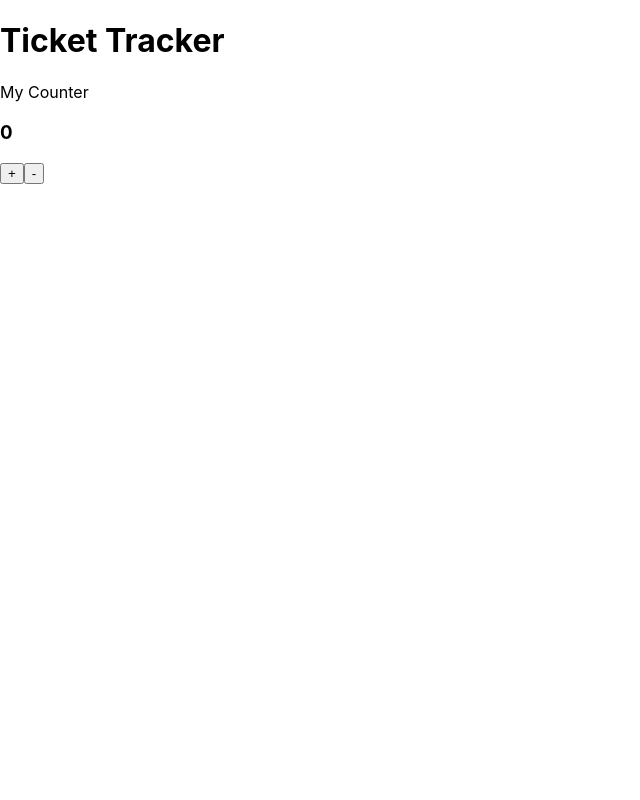
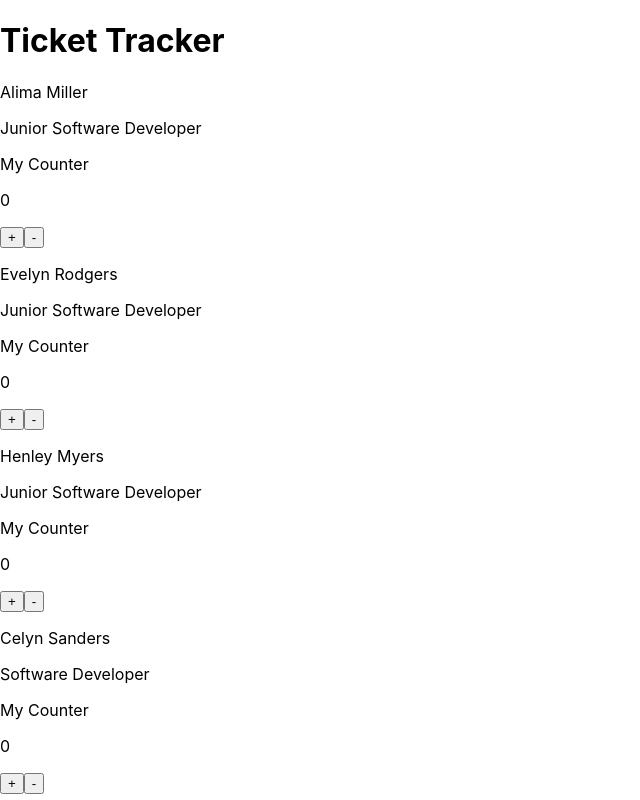
Before and after one commit to Adaz99/React-Project, a React (Create React App) app in the folder my-app/: page / in a window 1280 px wide. Shown: the top 800 px of the page, without its empty margins (0-640 px from the left). Built offline with nearby package versions, Linux system fonts and the light colour scheme.

Commit message:
displaying user names and roles with a counter

```diff
--- a/my-app/src/App.jsx
+++ b/my-app/src/App.jsx
@@ -1,17 +1,22 @@
 // App.jsx
 import "./App.scss";
 import Counter from "./Components/Counter/Counter";
+import Header from "./Components/Header/Header";
+import teamData from "../src/Data/data";
 
 const App = () => {
+  const teamInfo = teamData.map((user) => {
+    return <Header name={user.name} role={user.role} />;
+  });
   return (
     <div className="app">
       <header className="greeting">
         <h1 className="greeting__heading">Ticket Tracker</h1>
-        <Counter />
+        <p>{teamInfo}</p>
+        <Header />
       </header>
     </div>
   );
 };
 
-
 export default App;
--- a/my-app/src/Components/Counter/Counter.jsx
+++ b/my-app/src/Components/Counter/Counter.jsx
@@ -19,7 +19,7 @@ const minus = () => {
 return (
     <div className="counter">
         <p>My Counter</p>
-        <h3>{counter}</h3>
+        <p>{counter}</p>
         <button onClick={plus}>+</button>
         <button onClick={minus}>-</button>
 
--- /dev/null
+++ b/my-app/src/Components/Header/Header.jsx
@@ -0,0 +1,16 @@
+import "./Header.scss";
+import Counter from "../Counter/Counter";
+
+const Header = (props) => {
+  const { name, role } = props;
+
+  return (
+    <div>
+       <p>{name}</p>
+       <p>{role}</p>
+      <Counter />
+     </div>
+  );
+};
+
+export default Header;
--- a/my-app/src/Data/data.js
+++ b/my-app/src/Data/data.js
@@ -1,4 +1,4 @@
-const team = [
+const teamData = [
     {
       id: 1,
       name: "Alima Miller",
@@ -50,4 +50,4 @@ const team = [
       role: "Hard Man"
     },
   ]
-  export default team;
+  export default teamData;
```
Also changed, not shown: my-app/src/Components/Header/Header.scss (added).
